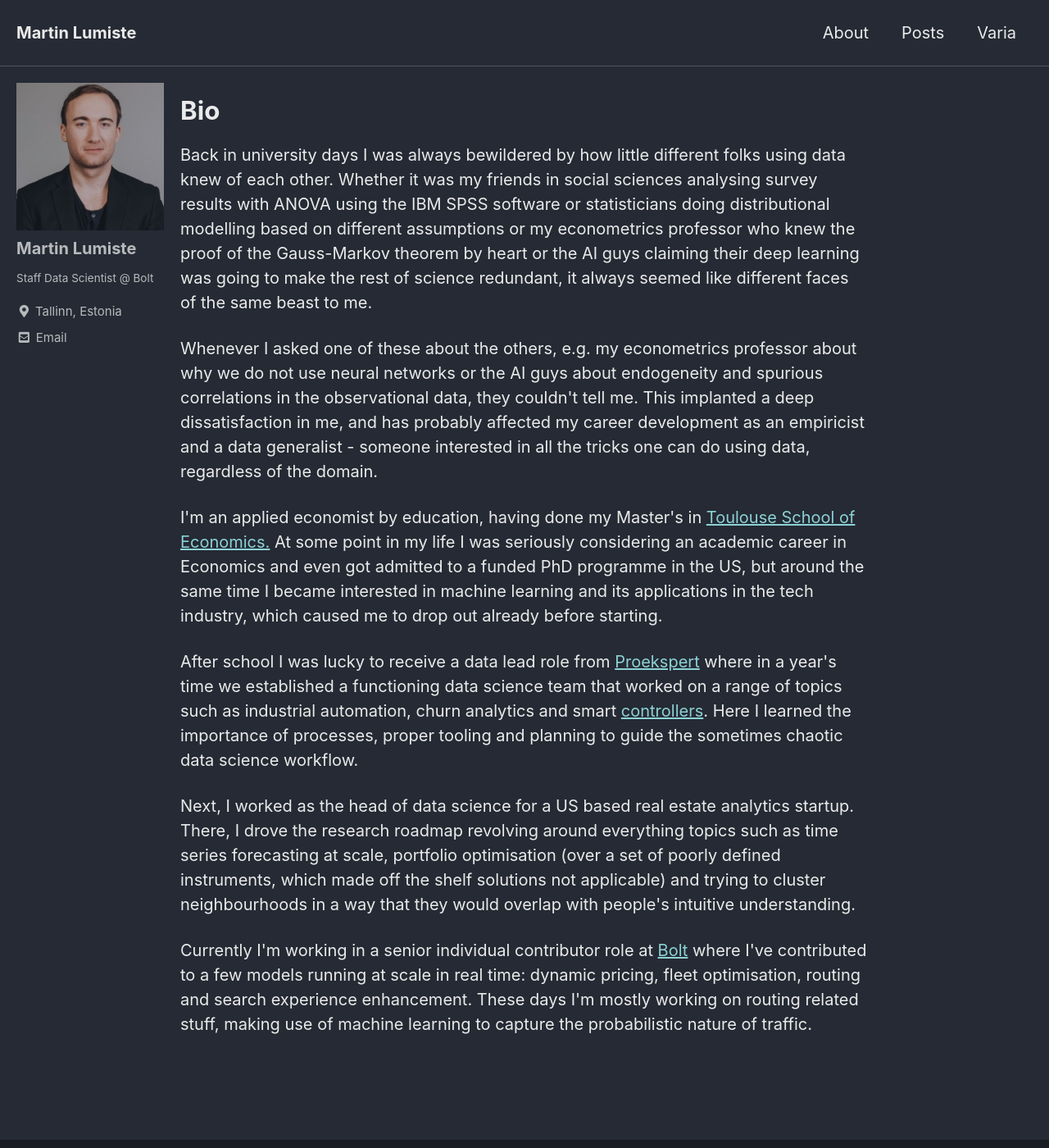
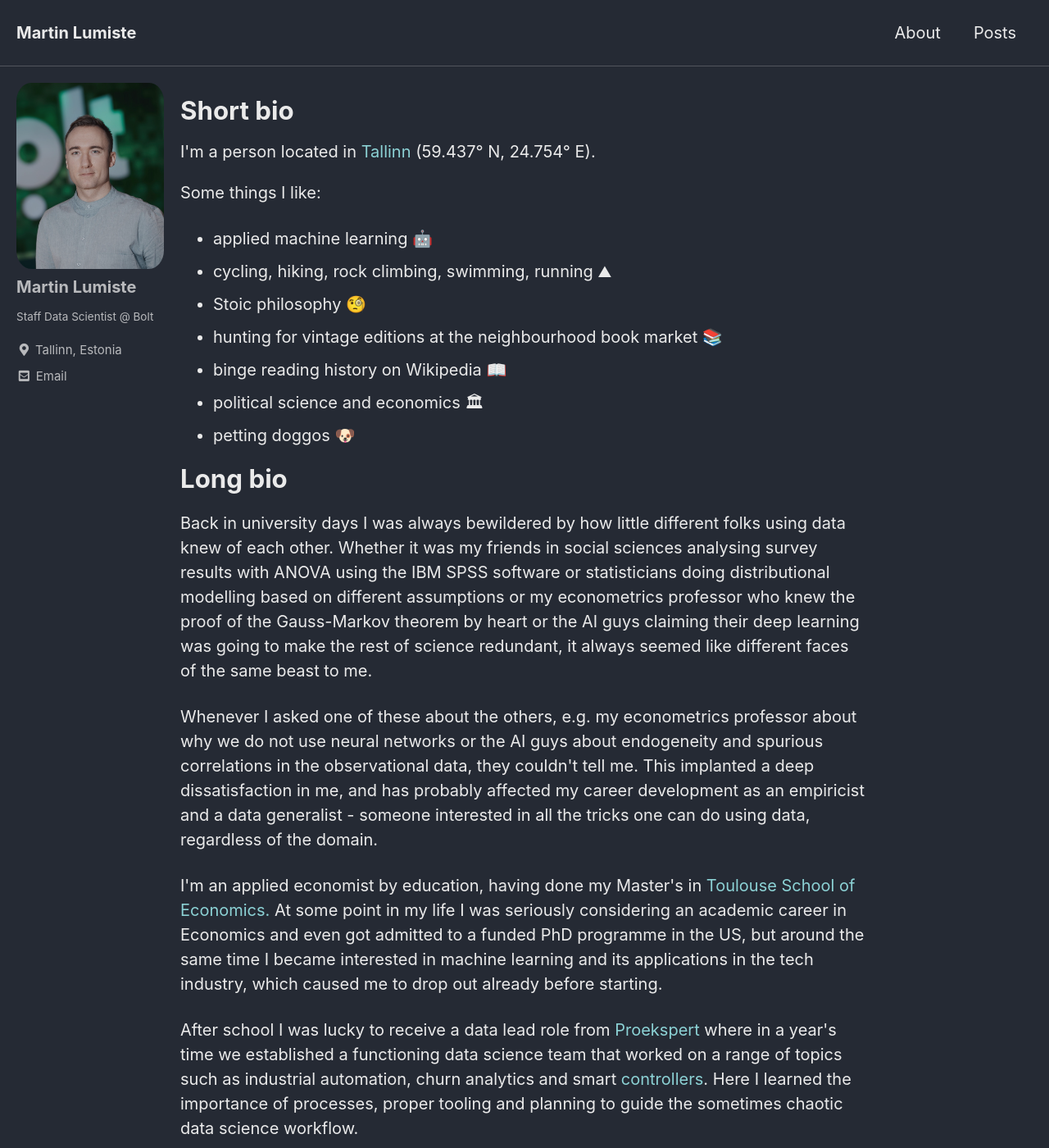
Before and after one commit to skandium/skandium.github.io, a Jekyll site: the page built from about.html, in a window 1280 px wide and 1400 px high. Shown: the whole window at 82% size. Built offline with Jekyll 4.4.1, drawn with Linux system fonts in a browser that asks for light colours; cached includes are drawn as plain includes.

Commit message:
Minor facelift

```diff
--- a/_config.yml
+++ b/_config.yml
@@ -12,7 +12,7 @@
 
 # theme                  : "minimal-mistakes-jekyll"
 remote_theme: "mmistakes/minimal-mistakes"
-minimal_mistakes_skin: "dark" # "air", "aqua", "contrast", "dark", "dirt", "neon", "mint", "plum", "sunrise"
+minimal_mistakes_skin: "custom" # "air", "aqua", "contrast", "dark", "dirt", "neon", "mint", "plum", "sunrise"
 
 # Site Settings
 locale: "en-US"
--- a/_data/navigation.yml
+++ b/_data/navigation.yml
@@ -6,5 +6,3 @@ main:
      url: /about
    - title: "Posts"
      url: /posts
-   - title: "Varia"
-     url: /varia
--- a/_sass/minimal-mistakes/_base.scss
+++ b/_sass/minimal-mistakes/_base.scss
@@ -126,7 +126,11 @@ blockquote {
 /* links */
 
 a {
-  &:focus {
+  &:link {
+    text-decoration: none;
+  }
+
+    &:focus {
     @extend %tab-focus;
   }
 
@@ -158,6 +162,7 @@ pre {
 
 pre {
   overflow-x: auto; /* add scrollbars to wide code blocks*/
+  background: $code-block-background-color;
 }
 
 p > code,
--- a/_sass/minimal-mistakes/_sidebar.scss
+++ b/_sass/minimal-mistakes/_sidebar.scss
@@ -128,7 +128,7 @@
 
   img {
     max-width: 200px;
-    border-radius: 0%;
+    border-radius: 10%;
 
     @include breakpoint($large) {
       padding: 0px;
--- /dev/null
+++ b/_sass/minimal-mistakes/skins/_custom.scss
@@ -0,0 +1,31 @@
+/* ==========================================================================
+   Dark skin
+   ========================================================================== */
+
+/* Colors */
+$background-color: #252a34 !default;
+$text-color: #eaeaea !default;
+$primary-color: #00adb5 !default;
+$border-color: mix(#fff, $background-color, 20%) !default;
+$code-background-color: mix(#8d8ed9, $background-color, 30%) !default;
+$code-block-background-color: mix(#8d8ed9, $background-color, 20%) !default;
+$code-background-color-dark: mix(#000, $background-color, 50%) !default;
+$form-background-color: mix(#000, $background-color, 15%) !default;
+$footer-background-color: mix(#000, $background-color, 30%) !default;
+$link-color: mix($primary-color, $text-color, 40%) !default;
+$link-color-hover: mix(#fff, $link-color, 25%) !default;
+$link-color-visited: mix(#000, $link-color, 25%) !default;
+$masthead-link-color: $text-color !default;
+$masthead-link-color-hover: mix(#000, $text-color, 20%) !default;
+$navicon-link-color-hover: mix(#000, $background-color, 30%) !default;
+
+.author__urls.social-icons i,
+.author__urls.social-icons .svg-inline--fa,
+.page__footer-follow .social-icons i,
+.page__footer-follow .social-icons .svg-inline--fa  {
+  color: inherit;
+}
+
+.ais-search-box .ais-search-box--input {
+  background-color: $form-background-color;
+}
--- a/about.html
+++ b/about.html
@@ -3,7 +3,28 @@ layout: archive
 author_profile: true
 ---
 
-<h1>Bio</h1>
+<h1>Short bio</h1>
+
+I'm a person located in <a href="https://en.wikipedia.org/wiki/Tallinn">Tallinn</a> (59.437° N, 24.754° E).
+
+<p>
+
+Some things I like:
+
+</p>
+
+<ul>
+    <li>applied machine learning &#129302;</li>
+    <li>cycling, hiking, rock climbing, swimming, running &#9968;</li>
+    <li>Stoic philosophy &#129488;</li>
+    <li>hunting for vintage editions at the neighbourhood book market &#128218;</li>
+    <li>binge reading history on Wikipedia &#128214;</li>
+    <li>political science and economics &#127963;</li>
+    <li>petting doggos &#128054;</li>
+</ul>
+
+
+<h1>Long bio</h1>
 
 <p>Back in university days I was always bewildered by how little different folks using data knew of each other.
     Whether it was my friends in social sciences analysing survey results with ANOVA using the IBM SPSS software or
```
Also changed, not shown: varia.html (deleted, +0 -22 lines), assets/images/profile.jpeg.
